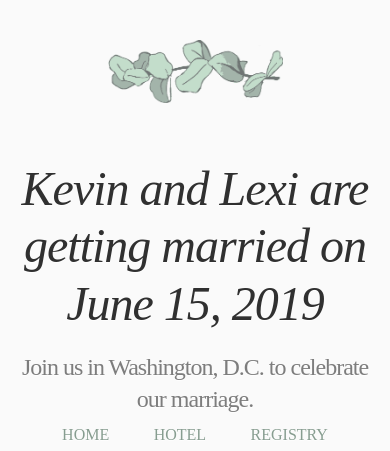
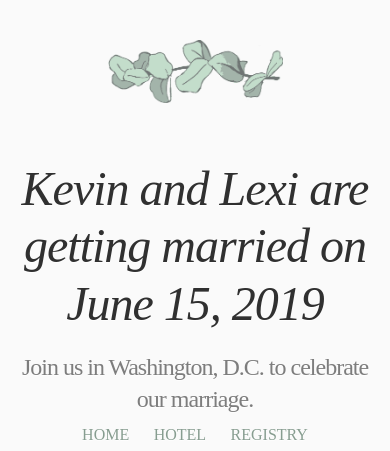
Before and after one commit to kevinuhrmacher/wedding-website, a Jekyll site: the page built from index.md, in a window 390 px wide. Shown: the top 451 px of the page. Built offline with Jekyll 4.4.1, drawn with Linux system fonts in a browser that asks for light colours; some web fonts are replaced.

Commit message:
menu on mobile

```diff
--- a/assets/css/style.scss
+++ b/assets/css/style.scss
@@ -152,6 +152,9 @@
 		text-align: left;
 	}
 
+	.m-item {
+		margin: 0 10px;
+	}
 
 	button.registry-button {
 		width: 100%;
```
Also changed, not shown: 1 other file.
